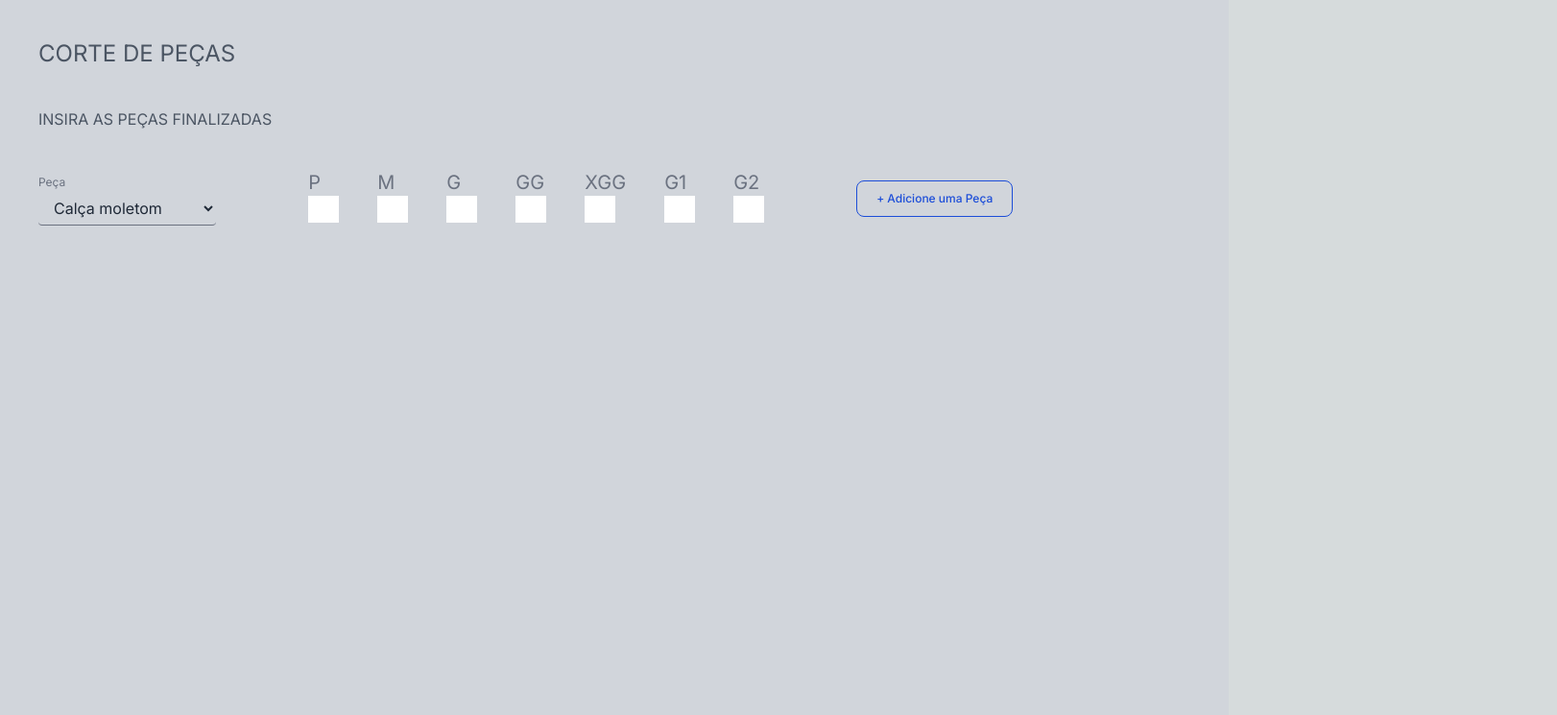
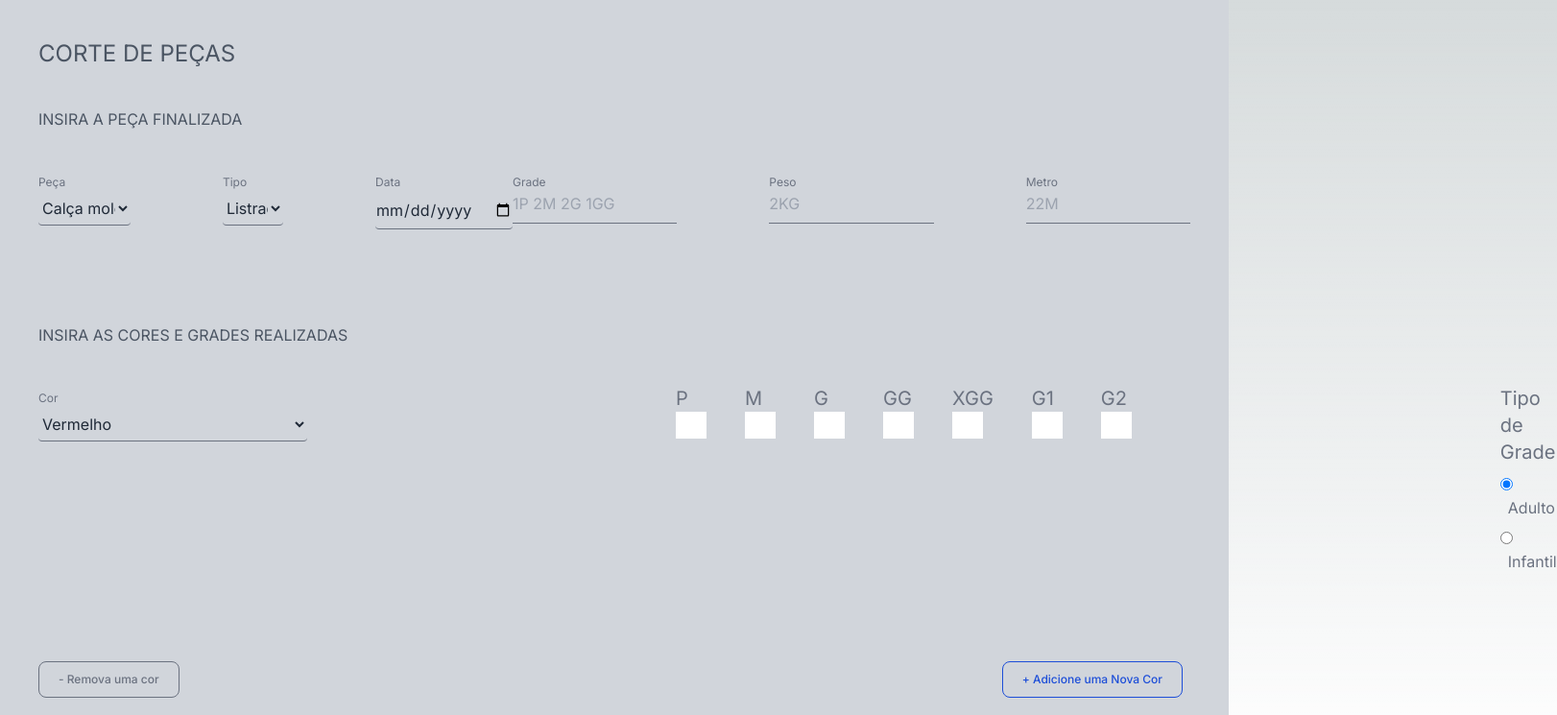
Before and after one commit to LucianoSchwalm/flater-controle-estoque, a Next.js app: page /peca/cadastro in a window 1280 px wide. Shown: the top 745 px of the page at 96% size, 1622 px wide, since content can reach past the window. Built offline with nearby package versions, Linux system fonts and the light colour scheme.

Commit message:
feat: rewriting clothing subscribe

```diff
--- a/src/app/peca/cadastro/page.tsx
+++ b/src/app/peca/cadastro/page.tsx
@@ -1,106 +1,255 @@
 "use client";
+
+import { useState } from "react";
+
 export default function CadastroPeca() {
+  const [gridIsAdult, setGridIsAdult] = useState(true);
+  const [inputList, setInputList] = useState([
+    {
+      input: "",
+      input_rank: null,
+    },
+  ]);
+
+  const handleColorAdd = () => {
+    setInputList([
+      ...inputList,
+      {
+        input: "",
+        input_rank: null,
+      },
+    ]);
+  };
+
+  const handleColorRemove = () => {
+    const newList = [...inputList];
+    newList.splice(newList.length - 1, 1);
+    setInputList(newList);
+  };
+
   return (
     <main className="min-h-screen bg-gray-300">
-         <div className="text-2xl text-gray-600 px-10 pt-10">
-            CORTE DE PEÇAS
-         </div>
-         <div className="text-gray-600 px-10 py-10">
-            INSIRA AS PEÇAS FINALIZADAS
-         </div>
+      <div className="text-2xl text-gray-600 px-10 pt-10">CORTE DE PEÇAS</div>
+      <div className="text-gray-600 px-10 py-10">INSIRA A PEÇA FINALIZADA</div>
       <form action="">
-            <div className="flex flex-col">
+        <div className="flex flex-col lg:flex-row justify-between pb-10 ">
           <div className="flex gap-24">
             <div className="pl-10">
-                     <label htmlFor="tecido" className="text-xs text-gray-500">
+              <label htmlFor="peca" className="text-xs text-gray-500">
                 Peça
               </label>
               <select
-                        className="bg-transparent w-full py-1.5 px-3 text-gray-800 border-b border-gray-500
+                className="bg-transparent w-full py-1.5 text-gray-800 border-b border-gray-500
                                  transition duration-500 focus:outline-none focus:border-black rounded"
+                name="peca"
+                id="peca"
               >
                 <option value="Viscolaycra">Calça moletom</option>
                 <option value="Moletim">Blusa Gola V</option>
               </select>
             </div>
+            <div>
+              <label htmlFor="type" className="text-xs text-gray-500">
+                Tipo
+              </label>
+              <select
+                className="bg-transparent w-full py-1.5 text-gray-800 border-b border-gray-500
+                                 transition duration-500 focus:outline-none focus:border-black rounded"
+                name="type"
+                id="type"
+              >
+                <option value="Viscolaycra">Listrado</option>
+                <option value="Moletim">Lisa</option>
+              </select>
+            </div>
+            <div>
+              <label htmlFor="date" className="text-xs text-gray-500">
+                Data
+              </label>
+              <input
+                type="date"
+                name="date"
+                id="date"
+                className="bg-transparent w-full py-1.5 text-gray-800 border-b border-gray-500
+                                 transition duration-500 focus:outline-none focus:border-black rounded"
+              />
+            </div>
+          </div>
+          <div className="flex gap-24 pl-10 lg:pl-0">
+            <div>
+              <label htmlFor="grid" id="grid" className="text-xs text-gray-500">
+                Grade
+              </label>
+              <input
+                id="grid"
+                name="grid"
+                className="bg-transparent border-b m-auto block border-gray-500 w-full mb-6
+                                 text-gray-700 pb-2"
+                type="text"
+                placeholder="1P 2M 2G 1GG"
+              />
+            </div>
+            <div>
+              <label
+                htmlFor="weight"
+                id="weight"
+                className="text-xs text-gray-500"
+              >
+                Peso
+              </label>
+              <input
+                id="weight"
+                name="weight"
+                className="bg-transparent border-b m-auto block border-gray-500 w-full mb-6
+                                 text-gray-700 pb-2"
+                type="text"
+                placeholder="2KG"
+              />
+            </div>
+            <div className="pr-10">
+              <label
+                htmlFor="meter"
+                id="meter"
+                className="text-xs text-gray-500"
+              >
+                Metro
+              </label>
+              <input
+                id="meter"
+                name="meter"
+                className="bg-transparent border-b m-auto block border-gray-500 w-full mb-6
+                                 text-gray-700 pb-2"
+                type="text"
+                placeholder="22M"
+              />
+            </div>
+          </div>
+        </div>
+        <div className="text-gray-600 px-10 py-10">
+          INSIRA AS CORES E GRADES REALIZADAS
+        </div>
+        {inputList.map((input, index) => (
+          <div className="flex flex-row gap-96 pb-10">
+            <div className="pl-10 min-w-10 lg:min-w-80">
+              <label htmlFor="cor" id="cor" className="text-xs text-gray-500">
+                Cor
+              </label>
+              <select
+                className="bg-transparent w-full py-1.5 text-gray-800 border-b border-gray-500
+                                   transition duration-500 focus:outline-none focus:border-black rounded"
+                id="cor"
+                name="cor"
+              >
+                <option value="vermelho">Vermelho</option>
+                <option value="azul">Azul</option>
+                <option value="preto">Preto</option>
+                <option value="branco">Branco</option>
+              </select>
+            </div>
             <div className="text-xl uppercase text-gray-500 flex flex-row justify-center gap-10">
               <div className="flex flex-col">
-                        <label htmlFor="p">p</label>
-                        <input
-                           className="max-w-8"
-                           type="number"
-                           name="p"
-                           id="p"
-                        />
+                <label htmlFor="p">{gridIsAdult ? "p" : "2"}</label>
+                <input className="max-w-8" type="number" name="p" id="p" />
               </div>
               <div className="flex flex-col">
-                        <label htmlFor="m">m</label>
-                        <input
-                           className="max-w-8"
-                           type="number"
-                           name="m"
-                           id="m"
-                        />
+                <label htmlFor="m">{gridIsAdult ? "m" : "4"}</label>
+                <input className="max-w-8" type="number" name="m" id="m" />
               </div>
               <div className="flex flex-col">
-                        <label htmlFor="g">g</label>
-                        <input
-                           className="max-w-8"
-                           type="number"
-                           name="g"
-                           id="g"
-                        />
+                <label htmlFor="g">{gridIsAdult ? "g" : "6"}</label>
+                <input className="max-w-8" type="number" name="g" id="g" />
               </div>
               <div className="flex flex-col">
-                        <label htmlFor="gg">gg</label>
-                        <input
-                           className="max-w-8"
-                           type="number"
-                           name="gg"
-                           id="gg"
-                        />
+                <label htmlFor="gg">{gridIsAdult ? "gg" : "8"}</label>
+                <input className="max-w-8" type="number" name="gg" id="gg" />
               </div>
               <div className="flex flex-col">
-                        <label htmlFor="xgg">xgg</label>
-                        <input
-                           className="max-w-8"
-                           type="number"
-                           name="xgg"
-                           id="xgg"
-                        />
+                <label htmlFor="xgg">{gridIsAdult ? "xgg" : "10"}</label>
+                <input className="max-w-8" type="number" name="xgg" id="xgg" />
               </div>
               <div className="flex flex-col">
-                        <label htmlFor="g1">g1</label>
-                        <input
-                           className="max-w-8"
-                           type="number"
-                           name="g1"
-                           id="g1"
-                        />
+                <label htmlFor="g1">{gridIsAdult ? "g1" : "12"}</label>
+                <input className="max-w-8" type="number" name="g1" id="g1" />
               </div>
               <div className="flex flex-col">
-                        <label htmlFor="g2">g2</label>
+                <label htmlFor="g2">{gridIsAdult ? "g2" : "14"}</label>
+                <input className="max-w-8" type="number" name="g2" id="g2" />
+              </div>
+              {!gridIsAdult && (
+                <div className="flex flex-col">
+                  <label htmlFor="16">16</label>
+                  <input className="max-w-8" type="number" name="16" id="16" />
+                </div>
+              )}
+            </div>
+            <div className="text-gray-500 flex flex-col gap-2">
+              <label htmlFor="gridType" className="text-xl">
+                Tipo de Grade
+              </label>
+              <div>
                 <input
-                           className="max-w-8"
-                           type="number"
-                           name="g2"
-                           id="g2"
+                  type="radio"
+                  name="gridType"
+                  id="gridType1"
+                  className="pt-1"
+                  onClick={() => setGridIsAdult(true)}
+                  checked={gridIsAdult}
+                  value={1}
                 />
+                <label htmlFor="gridType1" className="pl-2">
+                  Adulto
+                </label>
               </div>
+              <div>
+                <input
+                  type="radio"
+                  name="gridType"
+                  id="gridType2"
+                  onClick={() => setGridIsAdult(false)}
+                  checked={!gridIsAdult}
+                  value={2}
+                />
+                <label htmlFor="gridType1" className="pl-2">
+                  Infantil
+                </label>
+              </div>
+            </div>
+          </div>
+        ))}
+        <div className="flex flex-row justify-between pt-10 gap-24 px-10">
+          <div className="pr-0 lg:pr-20 pt-3">
+            <button
+              id="colorBtnRemove"
+              name="colorBtnRemove"
+              type="button"
+              className="text-xs text-center text-red-700 hover:text-white border border-red-700 hover:bg-red-800 focus:ring-4 focus:outline-none focus:ring-red-300 font-medium rounded-lg px-5 py-2.5 me-2 mb-2 dark:border-red-500 dark:text-red-500 dark:hover:text-white dark:hover:bg-red-600 dark:focus:ring-red-900 disabled:border-gray-500 disabled:text-gray-500 disabled:hover:bg-gray-500"
+              onClick={handleColorRemove}
+              disabled={inputList?.length === 1}
+            >
+              - Remova uma cor
+            </button>
           </div>
           <div className="pt-3">
             <button
               id="colorBtnAdd"
               name="colorBtnAdd"
               type="button"
-                        className="text-xs text-blue-500 text-center text-blue-700 hover:text-white border border-blue-700 hover:bg-blue-800
+              className="text-xs text-center text-blue-700 hover:text-white border border-blue-700 hover:bg-blue-800
                                  focus:ring-4 focus:outline-none focus:ring-blue-300 font-medium rounded-lg px-5 py-2.5 me-2 mb-2 dark:border-blue-500
                                  dark:text-blue-500 dark:hover:text-white dark:hover:bg-blue-500 dark:focus:ring-blue-800"
+              onClick={handleColorAdd}
             >
-                        + Adicione uma Peça
+              + Adicione uma Nova Cor
             </button>
           </div>
         </div>
+        <div className="w-full mx-auto flex justify-center">
+          <input
+            className="shadow-lg mt-3 pt-3 pb-3 w-1/4 text-white bg-indigo-500
+                  hover:bg-indigo-400 rounded-full cursor-pointer"
+            type="submit"
+            value="Clique para cadastrar peça"
+          />
         </div>
       </form>
     </main>
```
Also changed, not shown: src/app/page.tsx (+8 -8 lines), src/app/tecido/cadastro/page.tsx (+7 -51 lines). Lines whose indentation alone changed are shown as unchanged.
